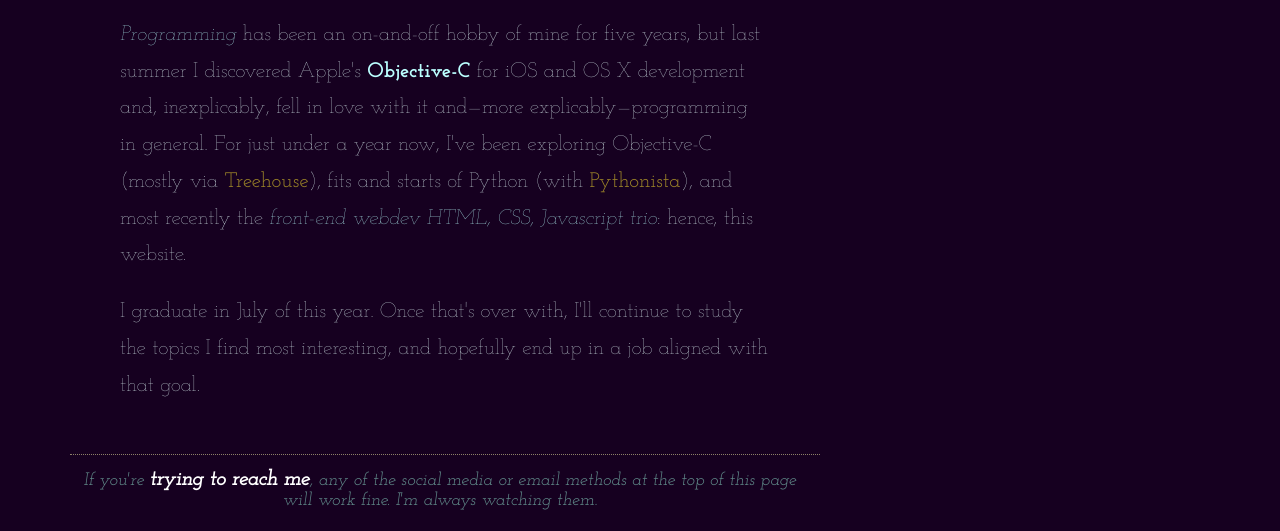
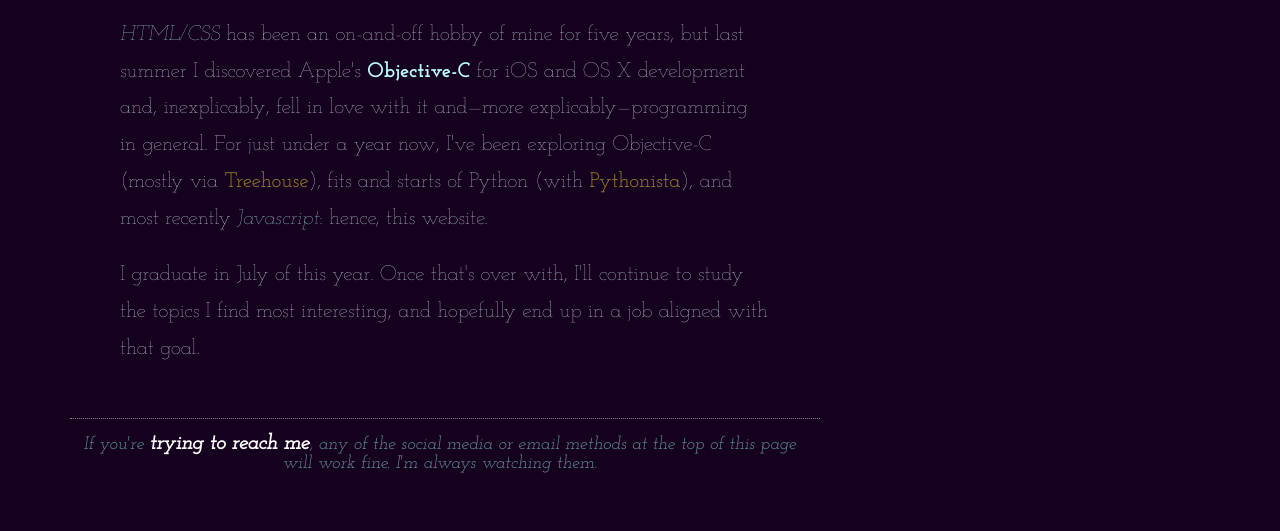
Before and after one commit to colin-jackson/landing-page, a website: page index.html in a window 1280 px wide. Shown: the part 596-1127 px from the top of the page. After the commit the page ends 1090 px from the top, so only its background shows below. Drawn offline with Linux system fonts and the light colour scheme; a web font is replaced by a local one.

Commit message:
Update index.html

```diff
--- a/index.html
+++ b/index.html
@@ -44,7 +44,7 @@
           <div class="col-sm-10 col-sm-offset-1 col-md-8 col-md-offset-0">
             <div id="biography">
               <p><span id="enthusiastic-hello">Hi!</span> My name is <strong>Colin</strong>. I'm a <em>native New Yorker</em> who's a long way from home, in the final stretch of my <em>Economics Bachelor's degree with a focus on quantitative methods</em> from the University of Oxford in the UK.</p>
-              <p><em>Programming</em> has been an on-and-off hobby of mine for five years, but last summer I discovered Apple's <strong>Objective-C</strong> for iOS and OS X development and, inexplicably, fell in love with it and—more explicably—programming in general. For just under a year now, I've been exploring Objective-C (mostly via <a href="http://teamtreehouse.com/colinjackson">Treehouse</a>), fits and starts of Python (with <a href="http://omz-software.com/pythonista/">Pythonista</a>), and most recently the <em>front-end webdev HTML, CSS, Javascript trio</em>: hence, this website.</p>
+              <p><em>HTML/CSS</em> has been an on-and-off hobby of mine for five years, but last summer I discovered Apple's <strong>Objective-C</strong> for iOS and OS X development and, inexplicably, fell in love with it and—more explicably—programming in general. For just under a year now, I've been exploring Objective-C (mostly via <a href="http://teamtreehouse.com/colinjackson">Treehouse</a>), fits and starts of Python (with <a href="http://omz-software.com/pythonista/">Pythonista</a>), and most recently <em>Javascript</em>: hence, this website.</p>
               <p>I graduate in July of this year. Once that's over with, I'll continue to study the topics I find most interesting, and hopefully end up in a job aligned with that goal.</p>
             </div>
           </div>
```
